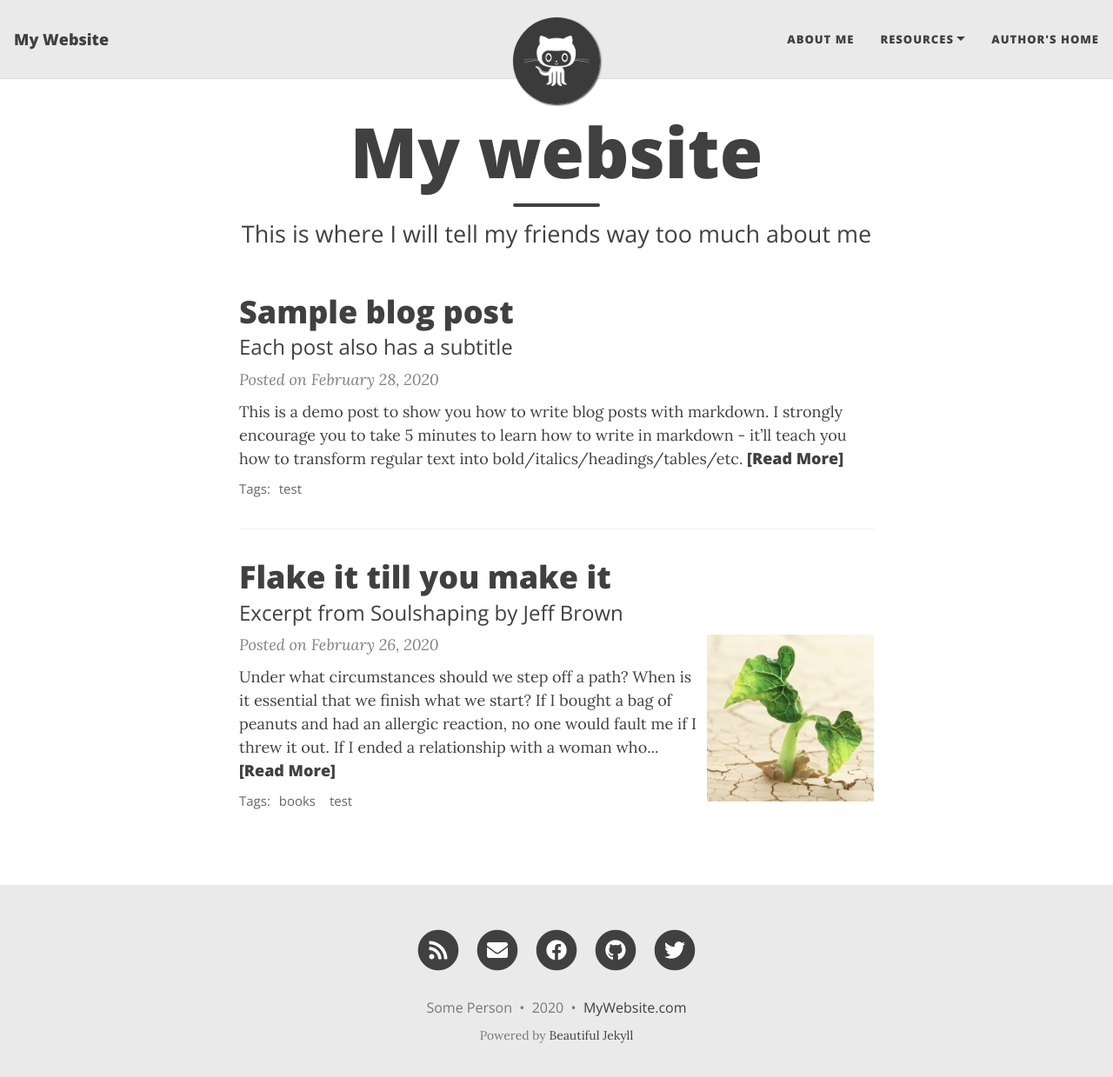
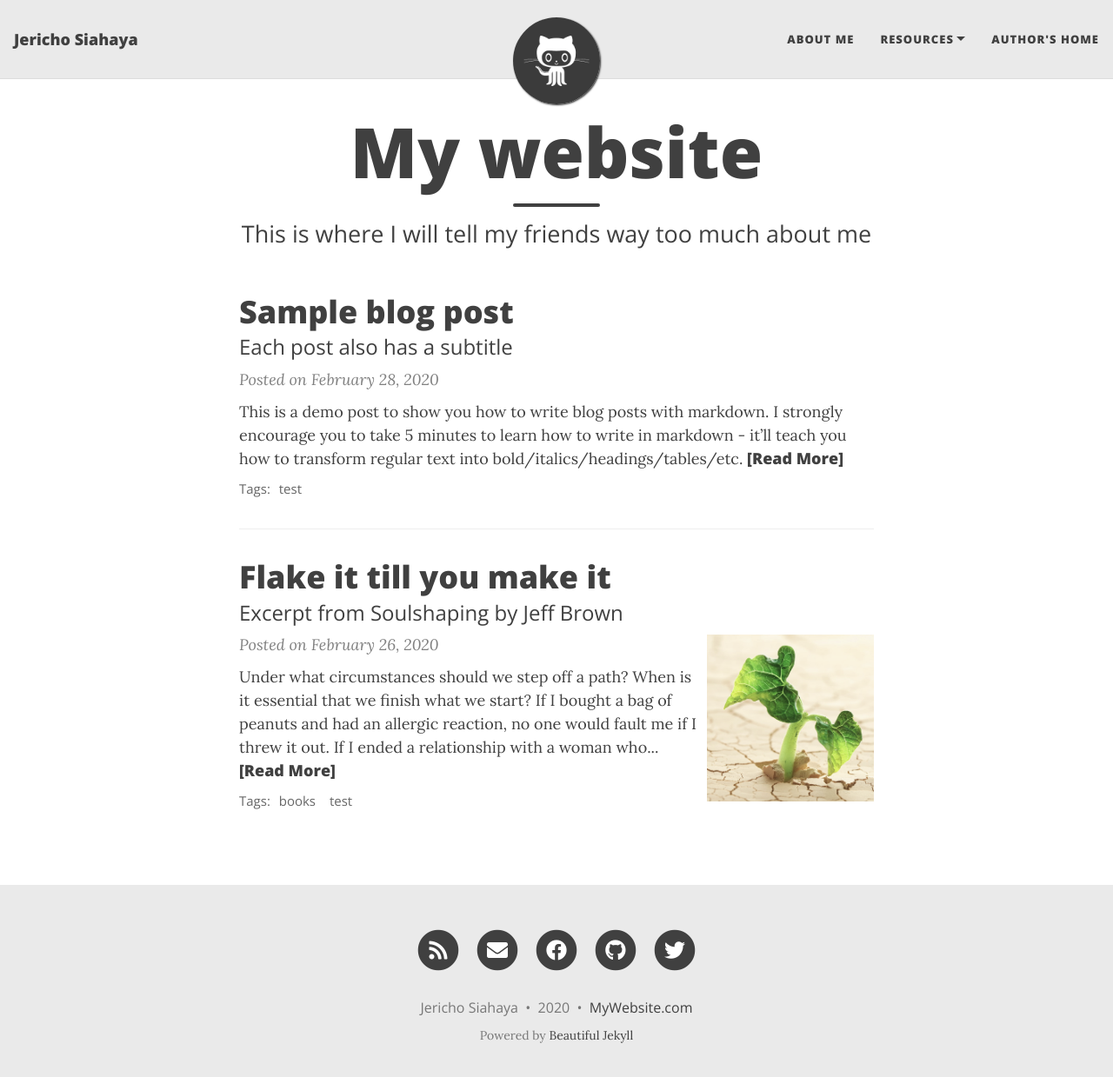
Before and after one commit to jerichosiahaya/jerichosiahaya.github.io, a Jekyll site: the page built from index.html, in a window 1280 px wide and 1252 px high. Shown: the top 1239 px of the window at 87% size. Built offline with Jekyll 4.4.1, drawn with Linux system fonts in a browser that asks for light colours; nearby versions of some CDN libraries; the list of posts is cut into pages by our own code.

Commit message:
Update _config.yml

```diff
--- a/_config.yml
+++ b/_config.yml
@@ -6,10 +6,10 @@
 # --- Required options --- #
 
 # Name of website
-title: My Website
+title: Jericho Siahaya
 
 # Your name to show in the footer
-author: Some Person
+author: Jericho Siahaya
 
 # --- List of links in the navigation bar --- #
 
```
